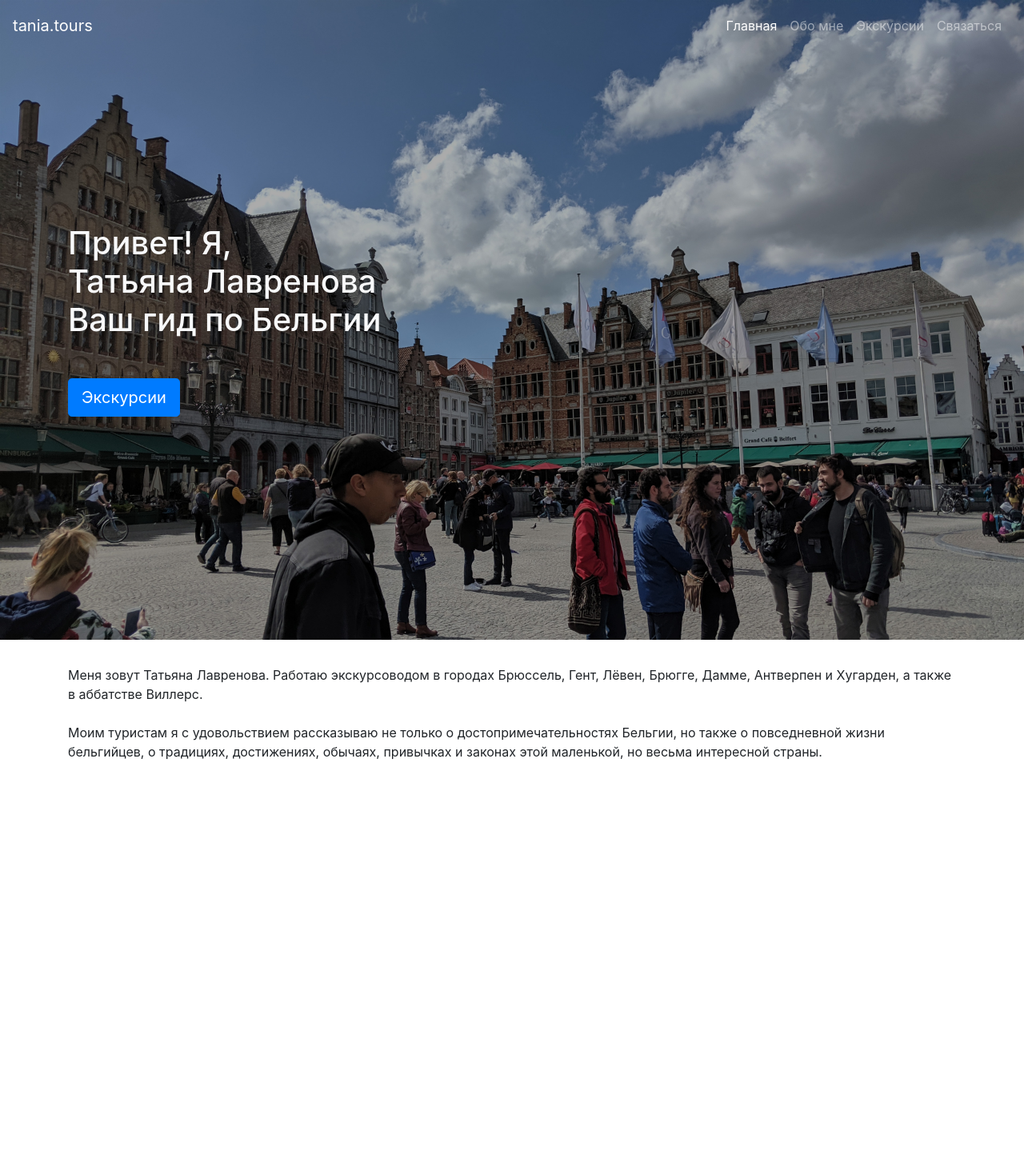
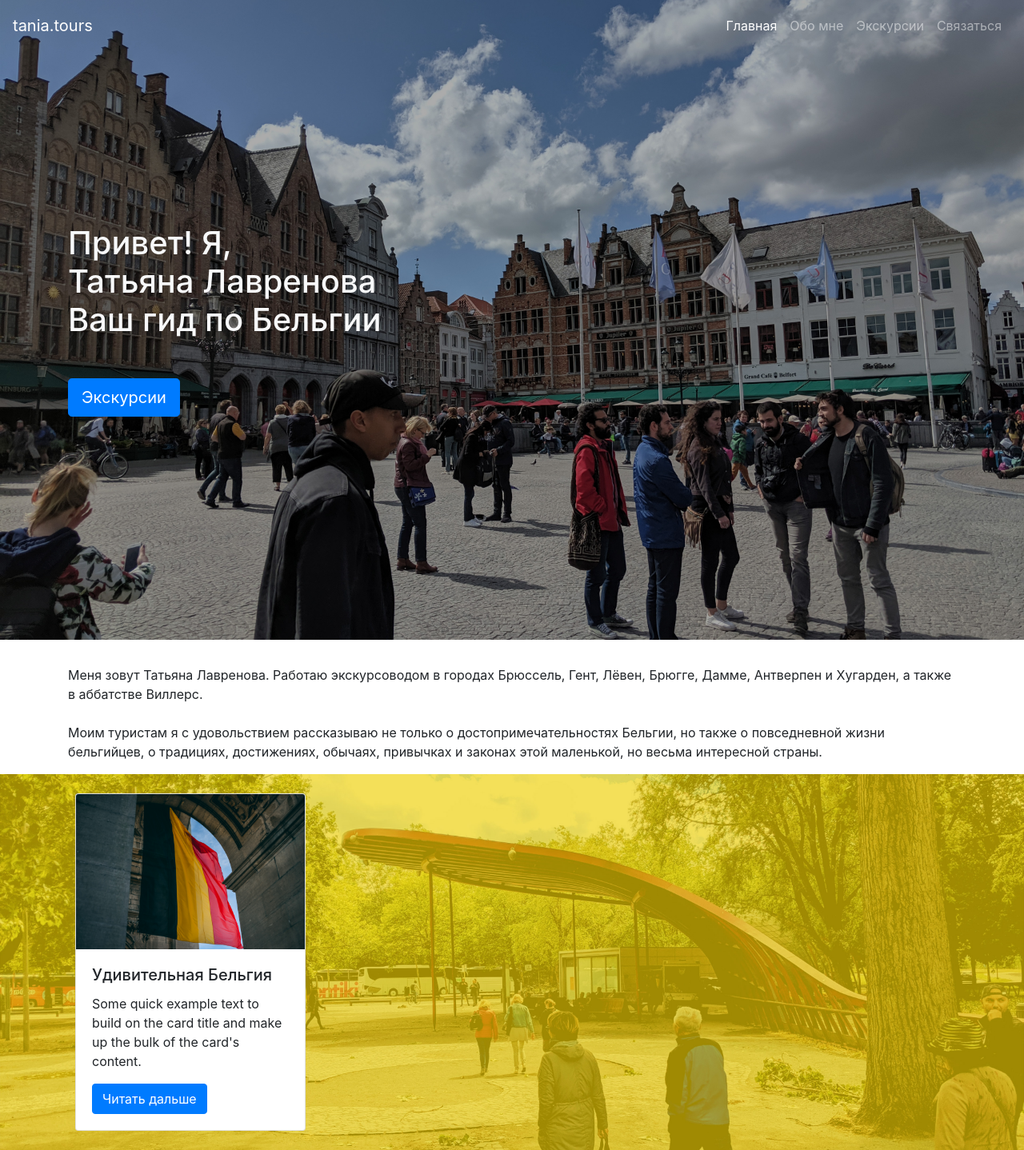
Before and after one commit to elfensky/tania.tours, a PHP site: page / in a window 1280 px wide. Shown: the whole page at 80% size. Before the commit the page ends 950 px from the top, so only its background shows below. Run offline with PHP 8.4, Linux system fonts and the light colour scheme.

Commit message:
section | Belgium
implemented a basic blog post section, with a post about belgium and a custom background

```diff
--- a/css/screen.css
+++ b/css/screen.css
@@ -423,10 +423,17 @@ textarea {
 /*------------------------------------*\
   #COMPONENTS
 \*------------------------------------*/
-.jumbotron {
+.c-jumbotron {
   background-image: url("../img/jumbotron.jpg");
   background-size: cover;
+  background-position: center;
   height: 100vh;
+}
+
+.c-belgium {
+  background-image: url("../img/belgium.jpg");
+  background-size: cover;
+  background-position: center;
 }
 
 /*------------------------------------*\
--- a/index.html
+++ b/index.html
@@ -58,7 +58,7 @@
 
     <!-- HEADER  -->
     <header>
-        <div class="jumbotron jumbotron-fluid d-flex align-items-center text-light">
+        <div class="jumbotron jumbotron-fluid d-flex align-items-center text-light c-jumbotron">
             <div class="container">
                 <!-- <h1 class="display-4">Hello, world!</h1> -->
 
@@ -85,7 +85,18 @@
         </article>
 
         <!-- ABOUT BELGIUM  -->
-        <article></article>
+        <article id="belgium" class="c-belgium container-fluid">
+            <div class="container p-4">
+                <div class="card" style="width: 18rem;">
+                    <img src="img/belgium-card.jpg" class="card-img-top" alt="background of a bus stop in Bruges">
+                    <div class="card-body">
+                      <h5 class="card-title">Удивительная Бельгия</h5>
+                      <p class="card-text">Some quick example text to build on the card title and make up the bulk of the card's content.</p>
+                      <a href="#" class="btn btn-primary">Читать дальше</a>
+                    </div>
+                  </div>
+            </div>
+        </article>
 
         <!-- TOURS  -->
         <section></section>
--- a/scss/_components.bootstrap.scss
+++ b/scss/_components.scss
@@ -2,9 +2,16 @@
 //specific UI components.
 //This is where the majority of our work takes place and our UI components are often composed of Objects and Components
 
-.jumbotron {
+.c-jumbotron {
     background-image: url("../img/jumbotron.jpg");
     background-size: cover;
+    background-position: center;
     height: 100vh;
     // margin-bottom: 0 !important;
   }
+
+.c-belgium{
+    background-image: url("../img/belgium.jpg");
+    background-size: cover;
+    background-position: center;
+}
--- a/scss/screen.scss
+++ b/scss/screen.scss
@@ -25,7 +25,7 @@
 /*------------------------------------*\
   #COMPONENTS
 \*------------------------------------*/
-@import 'components.bootstrap';
+@import 'components';
 // @import 'components.jumbotron';
 // @import 'components.index';
 // @import 'components.gallery';
```
Also changed, not shown: tours/ghent.html (added, +21 -0 lines), img/belgium-card.jpg (added), img/belgium.jpg (added), 1 other file.
